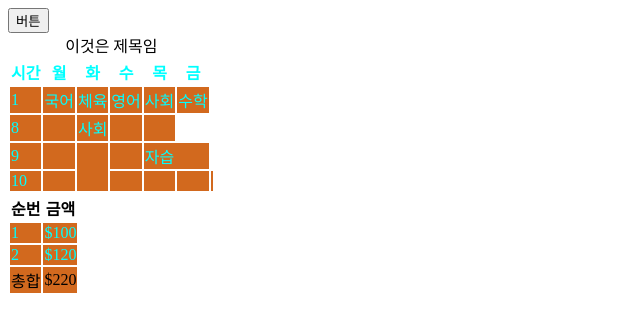
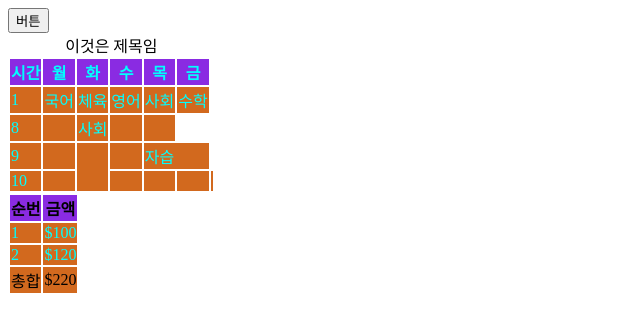
Before and after one commit to JiSangChoe/web_basic, a plain HTML site: page html/table.html in a window 1280 px wide. Shown: the whole page, without its empty margins (0-640 px from the left). Drawn offline with Linux system fonts and the light colour scheme.

Commit message:
2024-03-11 정리

```diff
--- a/html/table.html
+++ b/html/table.html
@@ -9,8 +9,10 @@
         background-color: chocolate;
 
       }
+      th{background-color: blueviolet;}
+
       tbody{
-
+        background-color: black;
         color:aqua;
       }
     </style>
```
